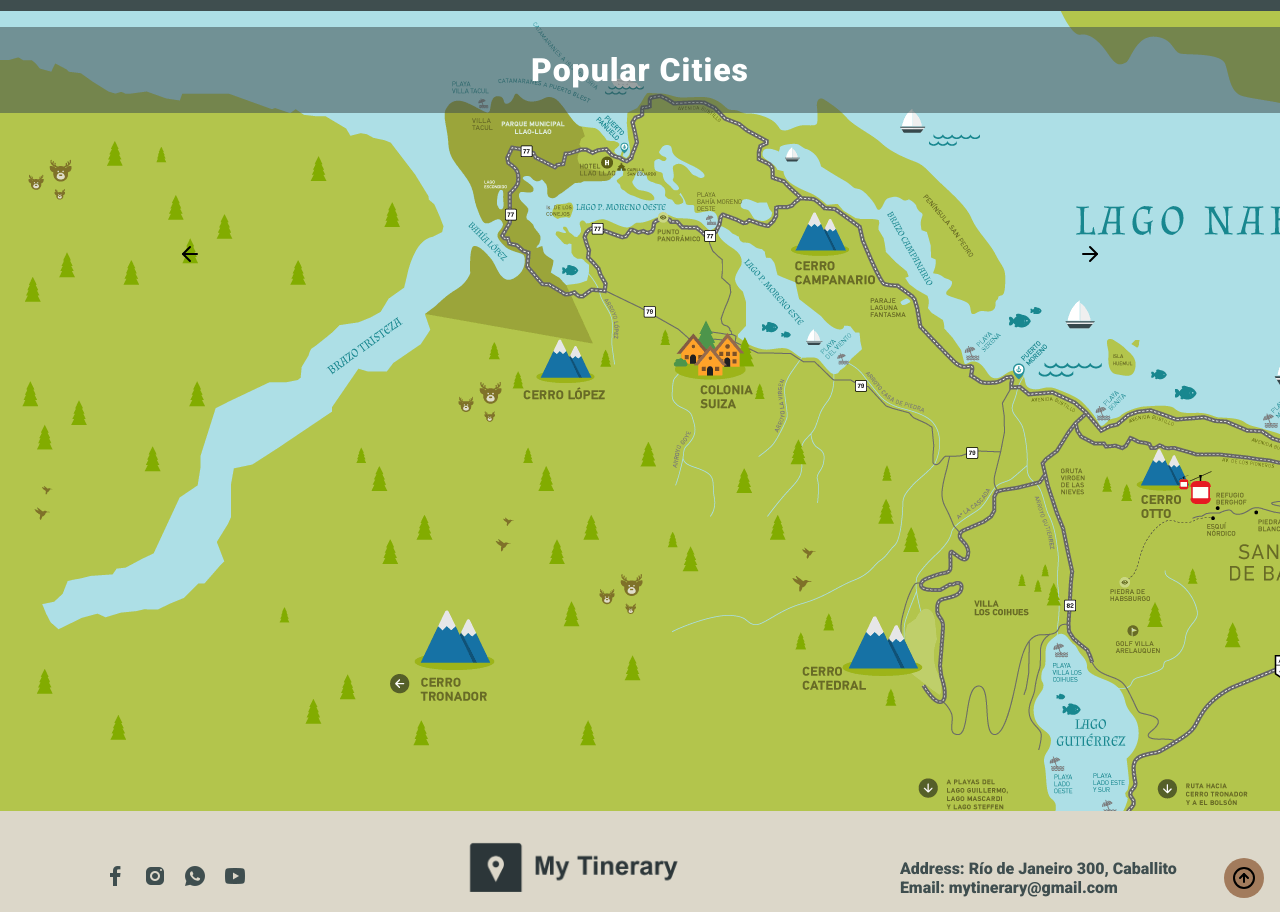
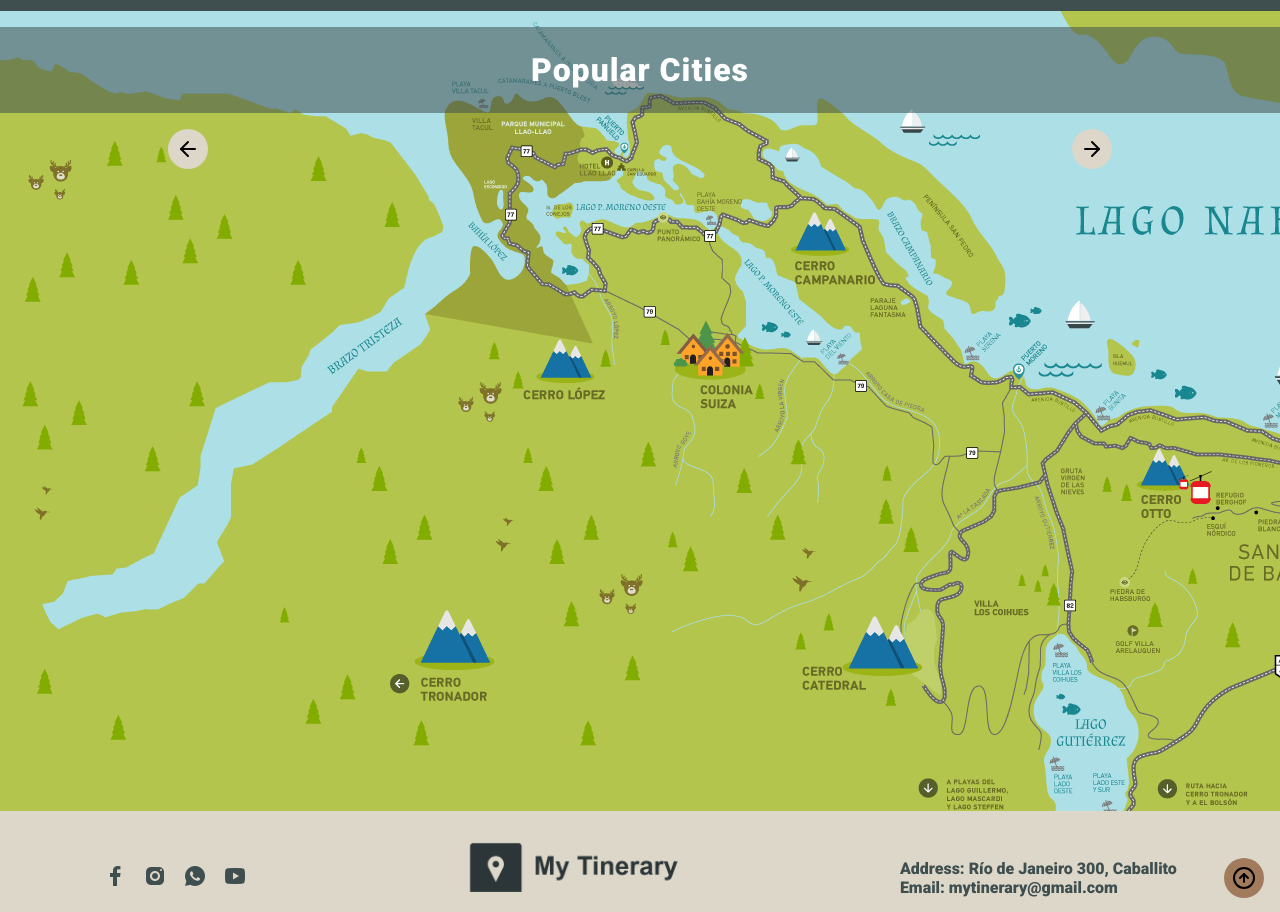
Before and after one commit to Matias98cs/mytinerary-panzer, a React (Create React App) app: page / in a window 1280 px wide. Shown: the part 800-1712 px from the top of the page. Built offline with nearby package versions, Linux system fonts and the light colour scheme; no server answers.

Commit message:
se agrego estilos a los btns del carousel

```diff
--- a/src/style/Carousel.css
+++ b/src/style/Carousel.css
@@ -67,7 +67,9 @@
     display: flex;
     justify-content: center;
     align-items: center;
-    height: 250px;
+    background-color: #DCD7C9;
+    border-radius: 100%;
+    padding: .5rem;
 }
 
 @media (max-width:1024px){
```
